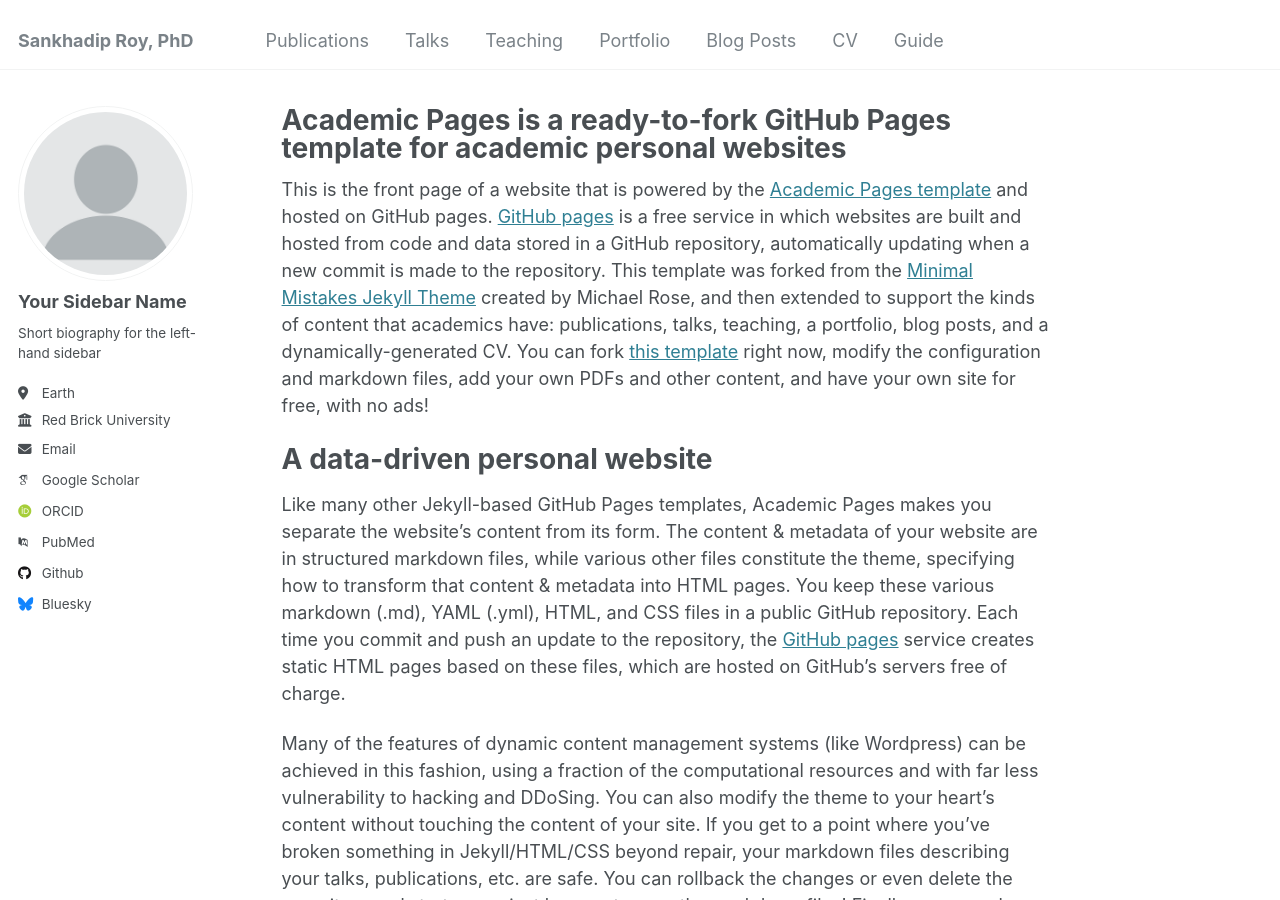
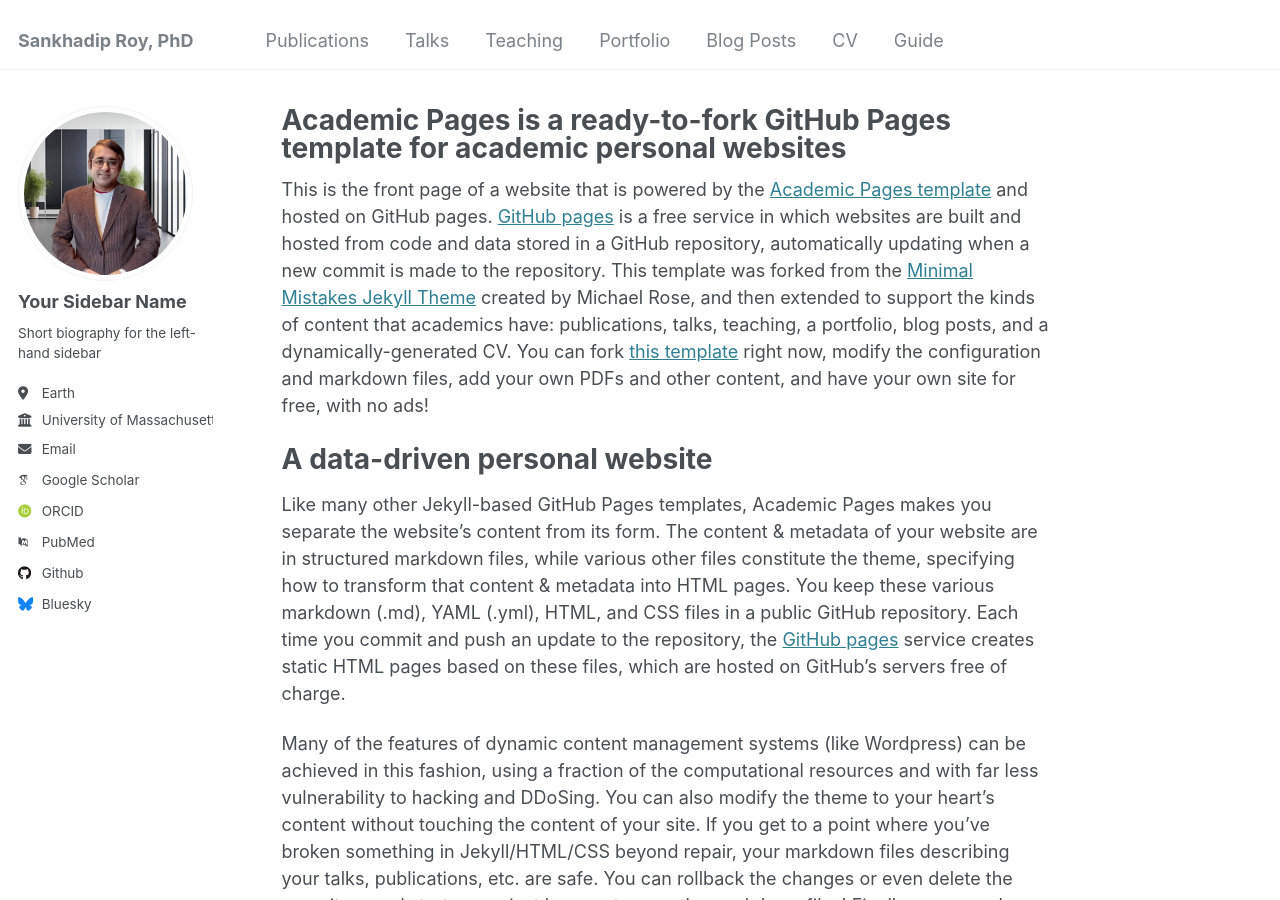
Before and after one commit to sankhauri/Sankhadip, a Jekyll site: the page built from _pages/about.md, in a window 1280 px wide and 900 px high. Built offline with Jekyll 4.4.1, drawn with Linux system fonts in a browser that asks for light colours; some web fonts are replaced.

Commit message:
Update _config.yml

```diff
--- a/_config.yml
+++ b/_config.yml
@@ -21,14 +21,14 @@ repository               : "academicpages/academicpages.github.io"
 #               Additional customization can be done by editing /_includes/author-profile.html
 author:
   # Biographic information
-  avatar           : "profile.png"
+  avatar           : "profilepic.jpeg"
   name             : "Your Sidebar Name"
   pronouns         : # example: "she/her"
   bio              : "Short biography for the left-hand sidebar"
   location         : "Earth"
-  employer         : "Red Brick University"
+  employer         : "University of Massachusetts Boston"
   uri              : # URL
-  email            : "none@example.org"
+  email            : "sankhadip.roy@umb.edu"
 
   # Academic websites
   arxiv            : # URL - Update with the correct link to your profile
```
